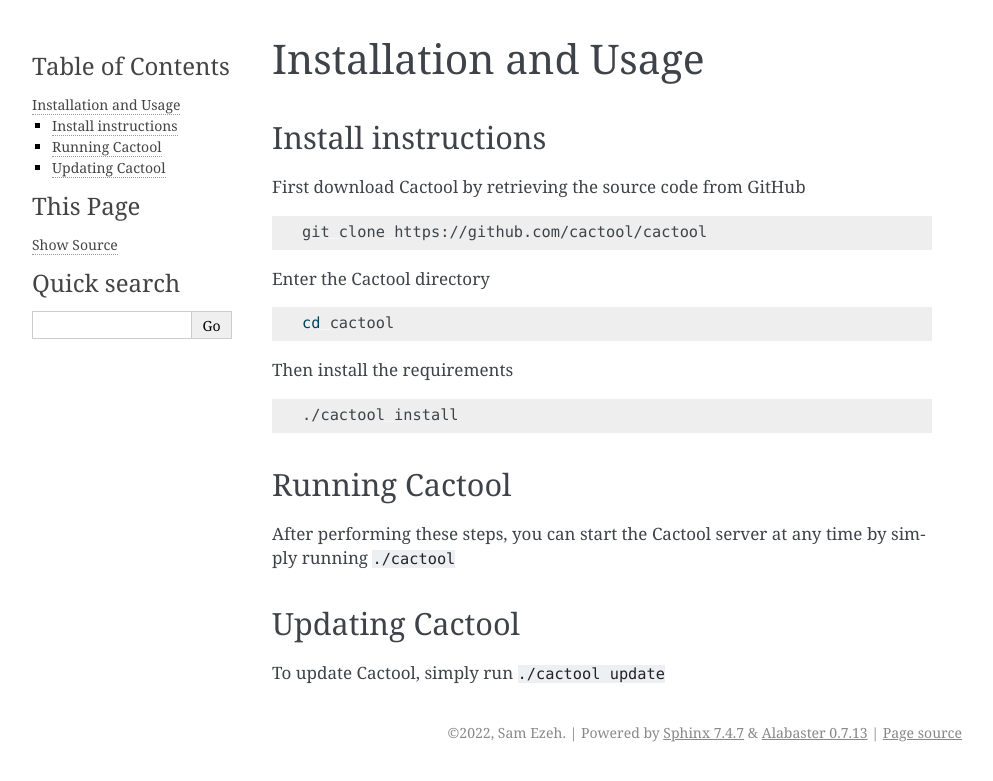
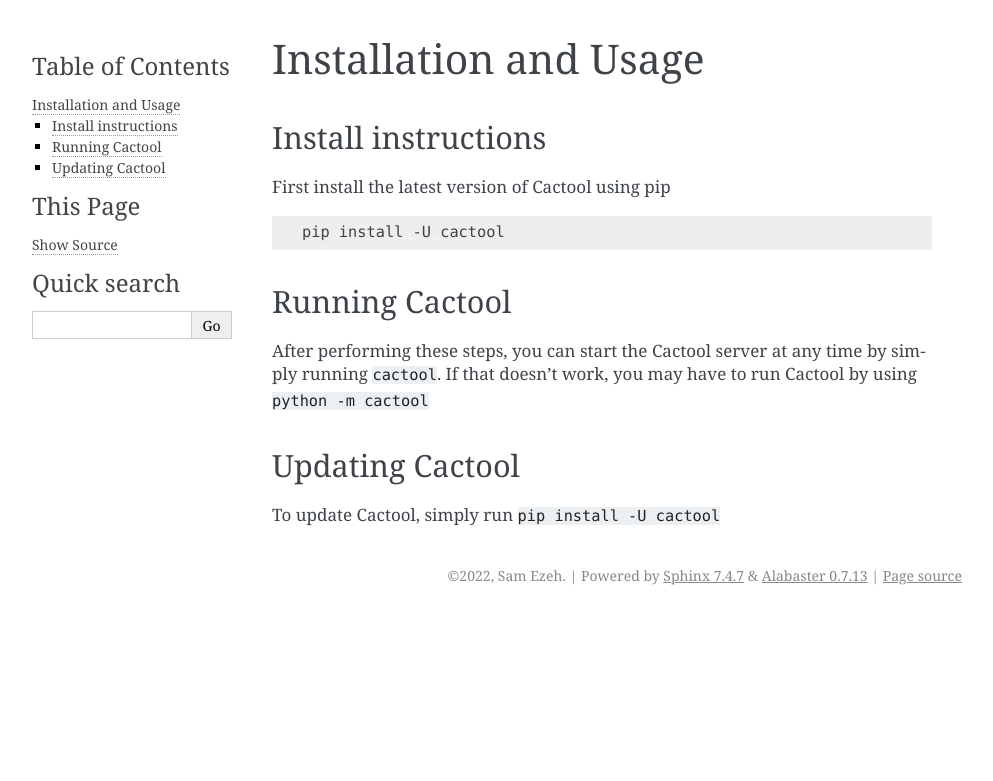
Before and after one commit to cactool/cactool, a Sphinx documentation site: the page built from docs/install.rst, in a window 1280 px wide. Shown: the top 781 px of the page, without its empty margins (148-1141 px from the left). Built offline with Sphinx 7.4.7, drawn with Linux system fonts in a browser that asks for light colours.

```diff
--- a/docs/index.rst
+++ b/docs/index.rst
@@ -5,6 +5,8 @@
 
 Cactool documentation
 ===================================
+
+Welcome to the documentation for Cactool. Cactool is currently in beta and functionality is changing rapidly and some issues can be solved by updating. Any problems can be reported to the issue-tracker which can be found at the following address: https://github.com/cactool/cactool/issues
 
 .. toctree::
    :maxdepth: 3
--- a/docs/install.rst
+++ b/docs/install.rst
@@ -4,28 +4,16 @@ Installation and Usage
 
 Install instructions
 -----------------------
-First download Cactool by retrieving the source code from GitHub
+First install the latest version of Cactool using pip
 
 .. code-block:: bash
 
-  git clone https://github.com/cactool/cactool
-
-Enter the Cactool directory
-
-.. code-block:: bash
-
-   cd cactool
-
-Then install the requirements
-
-.. code-block:: bash
-
-   ./cactool install
+    pip install -U cactool
 
 Running Cactool
 ----------------
-After performing these steps, you can start the Cactool server at any time by simply running :code:`./cactool`
+After performing these steps, you can start the Cactool server at any time by simply running :code:`cactool`. If that doesn't work, you may have to run Cactool by using :code:`python -m cactool`
 
 Updating Cactool
 -----------------
-To update Cactool, simply run :code:`./cactool update`
+To update Cactool, simply run :code:`pip install -U cactool`
```
Also changed, not shown: cactool/__init__.py (+19 -9 lines), docs/advanced-configuration.rst (+15 -0 lines), docs/configuration.rst (+11 -9 lines), docs/security-measures.rst (+5 -10 lines), 1 other file.
